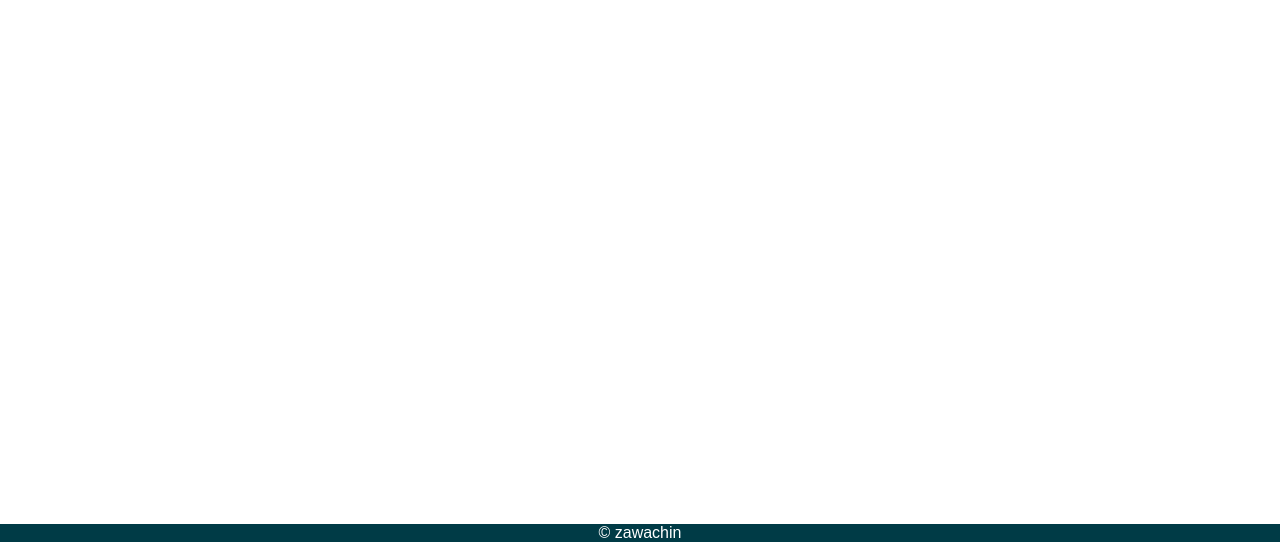
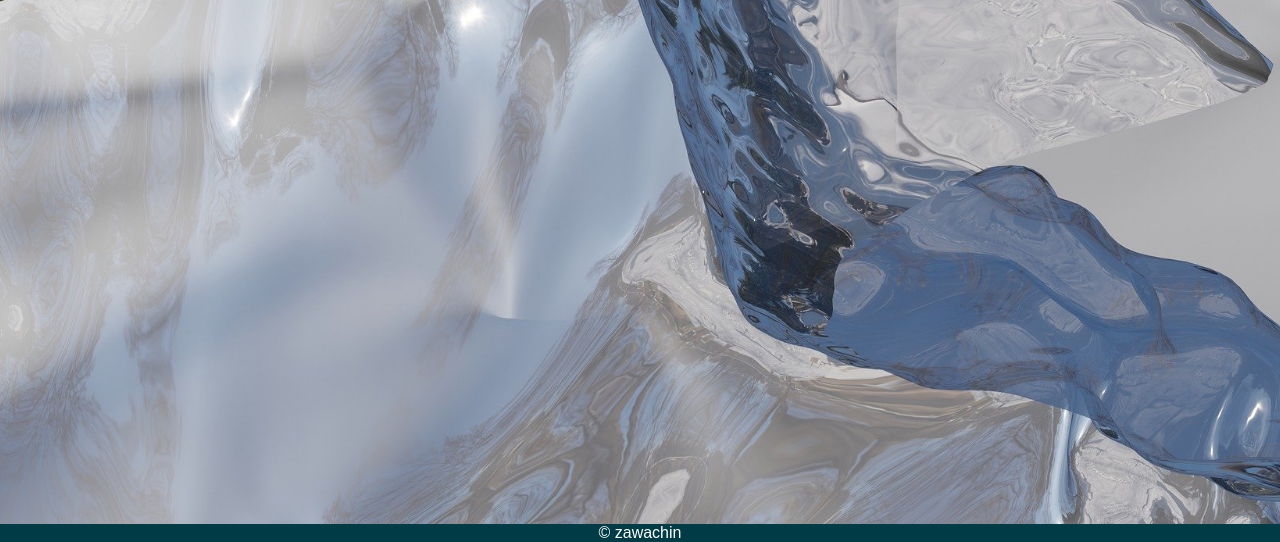
Before and after one commit to zawachin1/keisokuseigyo, a plain HTML site: page index.html in a window 1280 px wide. Shown: the part 476-1018 px from the top of the page. Drawn offline with Linux system fonts and the light colour scheme; a web font is replaced by a local one.

Commit message:
Update style.css

```diff
--- a/style.css
+++ b/style.css
@@ -14,7 +14,7 @@ body {
 /* ===== ヘッダーのスタイル ===== */
 /* ヘッダーの箱 */
 header {
-  background-image: url(img/haikei.jpg);/* 背景画像 */
+  background-image: url(haikei.jpg);/* 背景画像 */
   background-size:cover;
   background-repeat: no-repeat;/* 背景のくり返しをやめる */
   background-position: top center;/* 背景の位置 */
```
